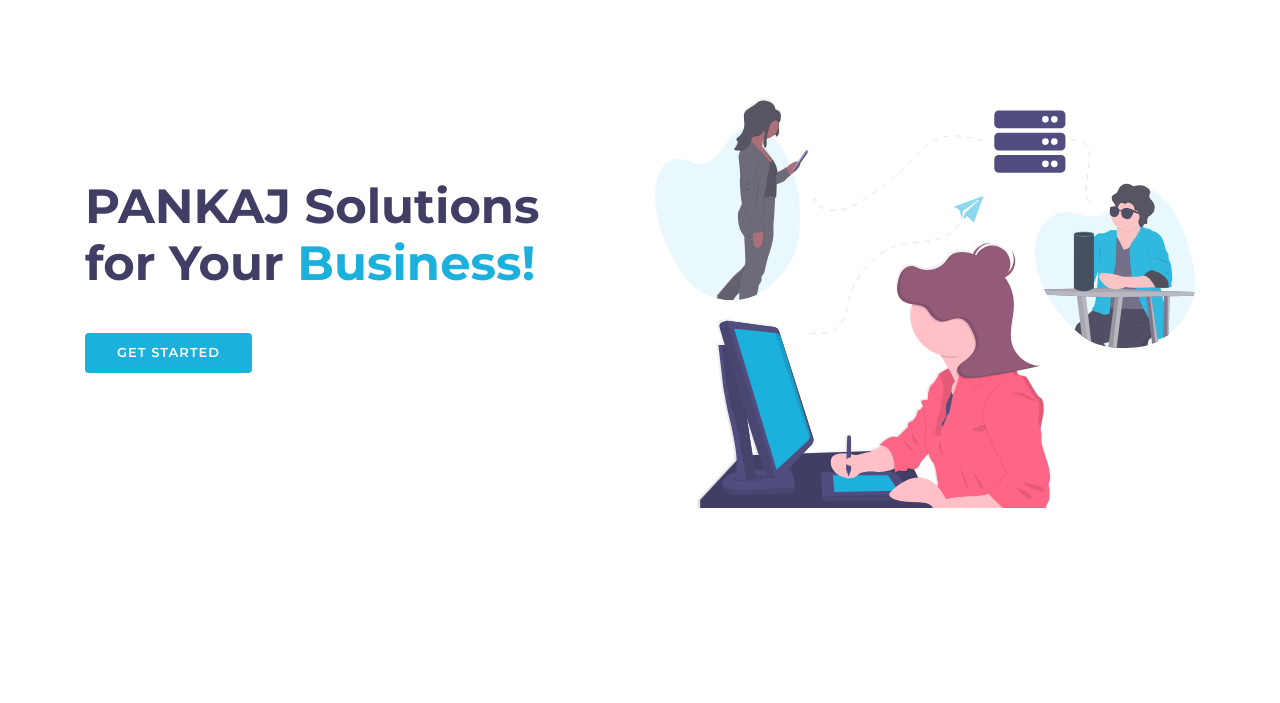
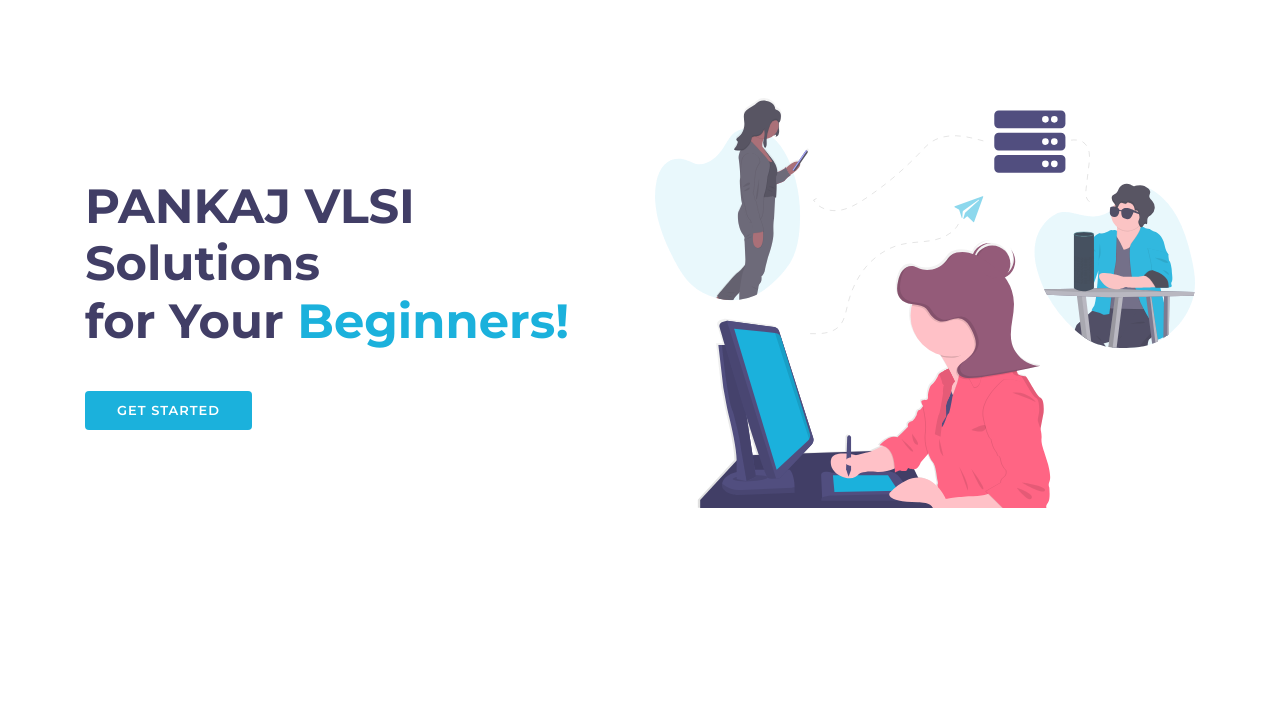
Before and after one commit to cris7M/pankajTuts, a plain HTML site: page index.html in a window 1280 px wide. Shown: the part 97-800 px from the top of the page. Drawn offline with nearby package versions, Linux system fonts and the light colour scheme; files whose address does not match are found by name.

Commit message:
Update index.html
small content changes

```diff
--- a/index.html
+++ b/index.html
@@ -98,7 +98,7 @@
     <div class="container d-flex h-100">
       <div class="row justify-content-center align-self-center">
         <div class="col-md-6 intro-info order-md-first order-last">
-          <h2>PANKAJ Solutions<br>for Your <span>Business!</span></h2>
+          <h2>PANKAJ VLSI Solutions<br>for Your <span>Beginners!</span></h2>
           <div>
             <a href="#about" class="btn-get-started scrollto">Get Started</a>
           </div>
```
